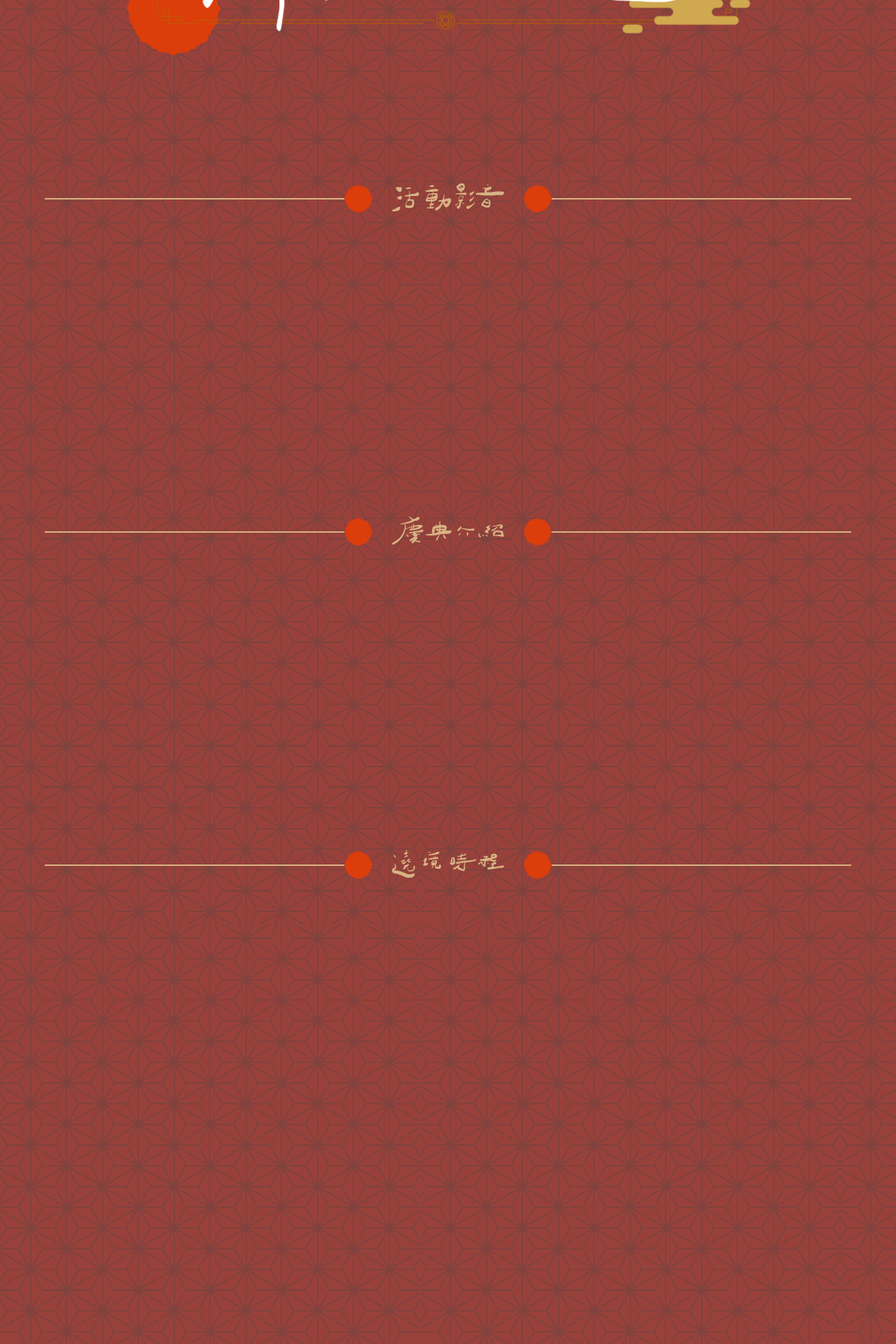
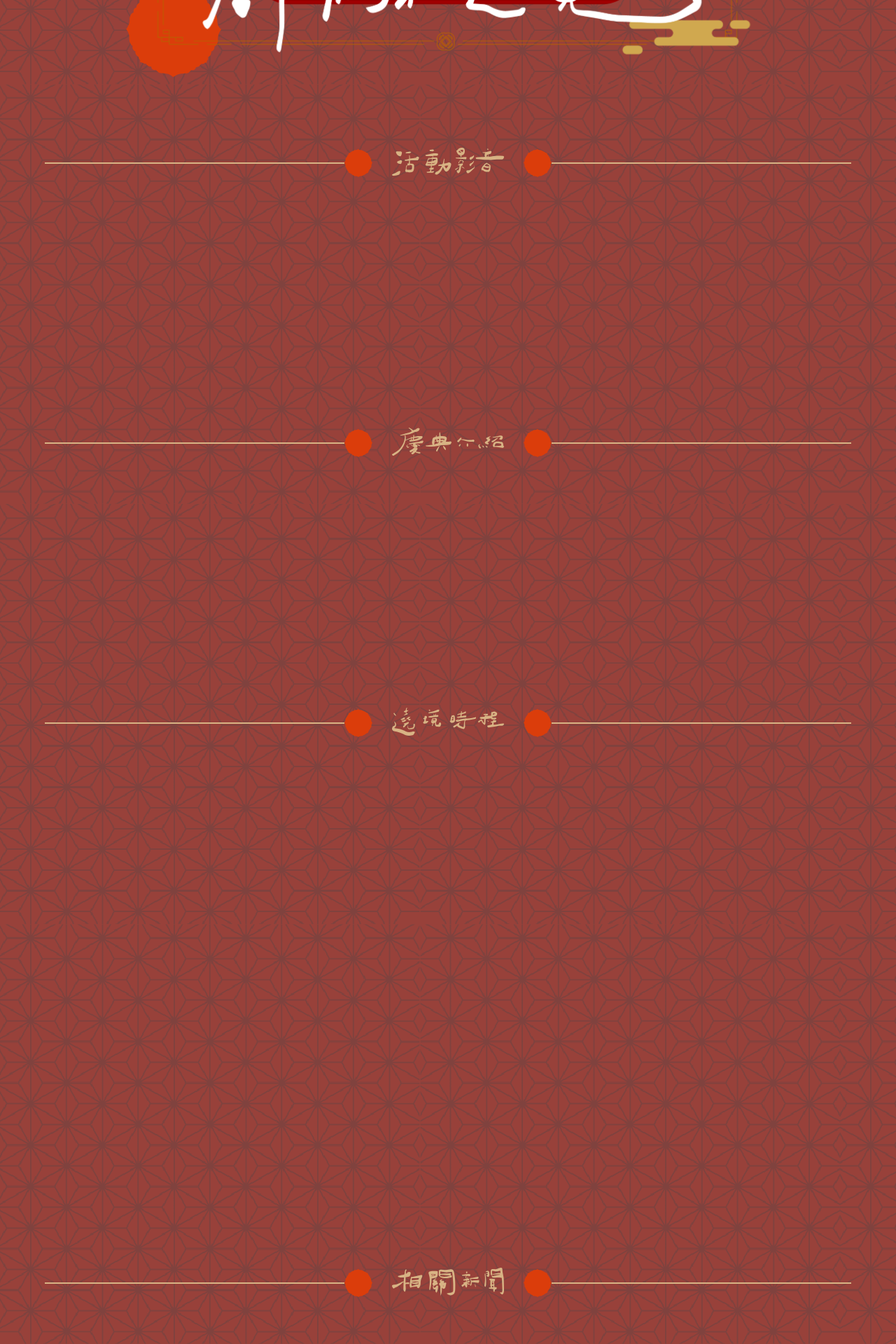
Before and after one commit to bibibobobi/2023dajia_mazu, a Next.js app: page / in a window 1280 px wide. Shown: the part 480-2400 px from the top of the page at 70% size. Built offline with nearby package versions, Linux system fonts and the light colour scheme.

Commit message:
feat: set up Intersection Observer

```diff
--- a/components/header.tsx
+++ b/components/header.tsx
@@ -8,17 +8,18 @@ const HeaderWrapper = styled.header`
   user-select: none;
 
   @media (min-width: 768px) {
-    padding: 86px 0 10px 0;
+    padding: 116px 0 0 0;
   }
 
   @media (min-width: 1200px) {
-    padding: 160px 0 74px 0;
+    padding: 190px 0 26px 0;
   }
 `;
 
 const HeroPcWrapper = styled.div`
   display: none;
-  width: 100%;
+  width: auto;
+  height: auto;
 
   @media (min-width: 970px) {
     display: flex;
@@ -29,7 +30,8 @@ const HeroPcWrapper = styled.div`
 
 const HeroTabletWrapper = styled.div`
   display: none;
-  width: 100%;
+  width: auto;
+  height: auto;
 
   @media (min-width: 768px) {
     display: flex;
@@ -59,20 +61,18 @@ export default function Header() {
         <Image
           src='/images/hero-pc.svg'
           alt='Hero Image desktop'
-          // fill
-          // style={{ objectFit: 'contain' }}
           width={970}
           height={400}
+          priority
         />
       </HeroPcWrapper>
       <HeroTabletWrapper>
         <Image
           src='/images/hero-pc.svg'
           alt='Hero Image desktop'
-          // fill
-          // style={{ objectFit: 'contain' }}
           width={723}
           height={299}
+          priority
         />
       </HeroTabletWrapper>
       <HeroMobWrapper>
--- a/components/icons/menu-icon.tsx
+++ b/components/icons/menu-icon.tsx
@@ -14,8 +14,8 @@ export function MenuIcon(): JSX.Element {
         x2='21'
         y2='9'
         stroke='#98413A'
-        stroke-width='2'
-        stroke-linecap='round'
+        strokeWidth='2'
+        strokeLinecap='round'
       />
       <line
         x1='7'
@@ -23,8 +23,8 @@ export function MenuIcon(): JSX.Element {
         x2='21'
         y2='13'
         stroke='#98413A'
-        stroke-width='2'
-        stroke-linecap='round'
+        strokeWidth='2'
+        strokeLinecap='round'
       />
       <line
         x1='7'
@@ -32,8 +32,8 @@ export function MenuIcon(): JSX.Element {
         x2='21'
         y2='17'
         stroke='#98413A'
-        stroke-width='2'
-        stroke-linecap='round'
+        strokeWidth='2'
+        strokeLinecap='round'
       />
     </svg>
   );
--- a/components/nav.tsx
+++ b/components/nav.tsx
@@ -36,11 +36,21 @@ const ItemsWrapper = styled.div`
   }
 `;
 
-const Li = styled.li`
+type LiProps = {
+  active: boolean;
+};
+
+const Li = styled.li<LiProps>`
   list-style: none;
   svg {
     width: 104px;
     height: 26px;
+    filter: ${(prop) =>
+      prop.active ? 'drop-shadow(3px 3px 2px rgb(0 0 0 / 0.7))' : ''};
+    path {
+      fill: ${(prop) => (prop.active ? '#ffffff' : '')};
+      transition: 0.3s ease-in-out;
+    }
   }
 
   :hover svg {
@@ -66,7 +76,7 @@ const LogoWrapper = styled.div`
   grid-gap: 8px; /* Safari 10-11 */
 `;
 
-export default function Navigation() {
+export default function Navigation({ activeElement }) {
   return (
     <Nav>
       <LogoWrapper>
@@ -80,6 +90,7 @@ export default function Navigation() {
             alt='mnews logo'
             width={128}
             height={24}
+            priority
           />
         </a>
         <Link href='/'>
--- a/components/section-intro.tsx
+++ b/components/section-intro.tsx
@@ -1,8 +1,6 @@
 import styled from 'styled-components';
 import Title from '../components/title';
 import { EventIntro } from '../components/icons/li-intro';
-import { EventTime } from '../components/icons/li-time';
-import { RelatedNews } from '../components/icons/li-news';
 
 const Section = styled.section`
   width: 90%;
@@ -10,10 +8,10 @@ const Section = styled.section`
   margin: 0 auto;
 `;
 
-export default function SectionIntro() {
+export default function SectionIntro({ innerRef }) {
   return (
-    <Section>
-      <Title title='慶典介紹' svgIcon={EventIntro} />
+    <Section id='intro' ref={innerRef}>
+      <Title svgIcon={EventIntro} />
     </Section>
   );
 }
--- a/components/section-news.tsx
+++ b/components/section-news.tsx
@@ -8,10 +8,10 @@ const Section = styled.section`
   margin: 0 auto;
 `;
 
-export default function SectionNews() {
+export default function SectionNews({ innerRef }) {
   return (
-    <Section>
-      <Title title='慶典介紹' svgIcon={RelatedNews} />
+    <Section id='news' ref={innerRef}>
+      <Title svgIcon={RelatedNews} />
     </Section>
   );
 }
--- a/components/section-time.tsx
+++ b/components/section-time.tsx
@@ -8,10 +8,10 @@ const Section = styled.section`
   margin: 0 auto;
 `;
 
-export default function SectionTime() {
+export default function SectionTime({ innerRef }) {
   return (
-    <Section>
-      <Title title='遶境時程' svgIcon={EventTime} />
+    <Section id='time' ref={innerRef}>
+      <Title svgIcon={EventTime} />
     </Section>
   );
 }
--- a/components/section-video.tsx
+++ b/components/section-video.tsx
@@ -8,10 +8,10 @@ const Section = styled.section`
   margin: 0 auto;
 `;
 
-export default function SectionVideo() {
+export default function SectionVideo({ innerRef }) {
   return (
-    <Section>
-      <Title title='活動影音' svgIcon={EventVideo} />
+    <Section id='video' ref={innerRef}>
+      <Title svgIcon={EventVideo} />
     </Section>
   );
 }
--- a/components/side-menu.tsx
+++ b/components/side-menu.tsx
@@ -5,7 +5,11 @@ import { navLinks } from 'constants/nav-links';
 import { useState } from 'react';
 import { MenuIcon } from './icons/menu-icon';
 
-const SideMenuWrapper = styled.nav`
+type SideMenuWrapperProps = {
+  show: boolean;
+};
+
+const SideMenuWrapper = styled.nav<SideMenuWrapperProps>`
   display: flex;
   flex-direction: column;
   position: fixed;
@@ -74,7 +78,11 @@ const IconsWrapper = styled.div`
   padding-bottom: 84px;
 `;
 
-const ToggleButton = styled.div`
+type ToggleButtonProps = {
+  show: boolean;
+};
+
+const ToggleButton = styled.div<ToggleButtonProps>`
   width: 28px;
   height: 28px;
   border-radius: 50%;
@@ -138,6 +146,7 @@ export default function SideMenu() {
               alt='mnews logo'
               width={80}
               height={15}
+              priority
             />
           </a>
           <Link href='/'>
--- a/components/title.tsx
+++ b/components/title.tsx
@@ -5,11 +5,11 @@ const TitleWrapper = styled.div`
   display: flex;
   justify-content: center;
   align-items: center;
-  /* background-color: #00ffff86; */
-  height: 108px;
+  height: 78px;
 
   @media (min-width: 768px) {
-    margin-top: 76px;
+    padding-top: 86px;
+    height: 108px;
   }
 
   .dot-left {
@@ -66,7 +66,11 @@ const SvgWrapper = styled.div`
   }
 `;
 
-export default function Title(props) {
+type TitleProps = {
+  svgIcon: any;
+};
+
+export default function Title(props: TitleProps) {
   return (
     <TitleWrapper>
       <Line />
--- a/package.json
+++ b/package.json
@@ -19,6 +19,7 @@
     "next": "13.1.6",
     "react": "18.2.0",
     "react-dom": "18.2.0",
+    "react-intersection-observer": "^9.4.3",
     "styled-components": "^5.3.6",
     "typescript": "4.9.5"
   }
--- a/pages/index.tsx
+++ b/pages/index.tsx
@@ -9,8 +9,39 @@ import SectionVideo from '../components/section-video';
 import SectionIntro from 'components/section-intro';
 import SectionTime from 'components/section-time';
 import SectionNews from 'components/section-news';
+import { useInView } from 'react-intersection-observer';
+import { useState, useEffect } from 'react';
 
 export default function Home() {
+  const { ref: ref1, inView: inView1 } = useInView();
+
+  const { ref: ref2, inView: inView2 } = useInView();
+
+  const { ref: ref3, inView: inView3 } = useInView();
+
+  const { ref: ref4, inView: inView4 } = useInView();
+
+  const [activeElement, setActiveElement] = useState('#');
+
+  useEffect(() => {
+    if (inView1) {
+      setActiveElement('#video');
+      console.log('video');
+    }
+    if (inView2) {
+      setActiveElement('#intro');
+      console.log('intro');
+    }
+    if (inView3) {
+      setActiveElement('#time');
+      console.log('time');
+    }
+    if (inView4) {
+      setActiveElement('#news');
+      console.log('news');
+    }
+  }, [inView1, inView2, inView3, inView4]);
+
   return (
     <>
       <Head>
@@ -21,17 +52,15 @@ export default function Home() {
         />
         <link rel='icon' type='image/x-icon' href={'/icons/favicon.ico'} />
       </Head>
-      <Navigation />
+      <Navigation activeElement={activeElement} />
       <SideMenu />
       <Header />
-      <div id='video' />
-      <SectionVideo />
-      <div id='intro' />
-      <SectionIntro />
-      <div id='time' />
-      <SectionTime />
-      <div id='news' />
-      <SectionNews />
+
+      <SectionVideo innerRef={ref1} />
+      <SectionIntro innerRef={ref2} />
+      <SectionTime innerRef={ref3} />
+      <SectionNews innerRef={ref4} />
+
       <BottomNav />
     </>
   );
```
Also changed, not shown: 1 other file (tests, documents, lock files or other folders).
